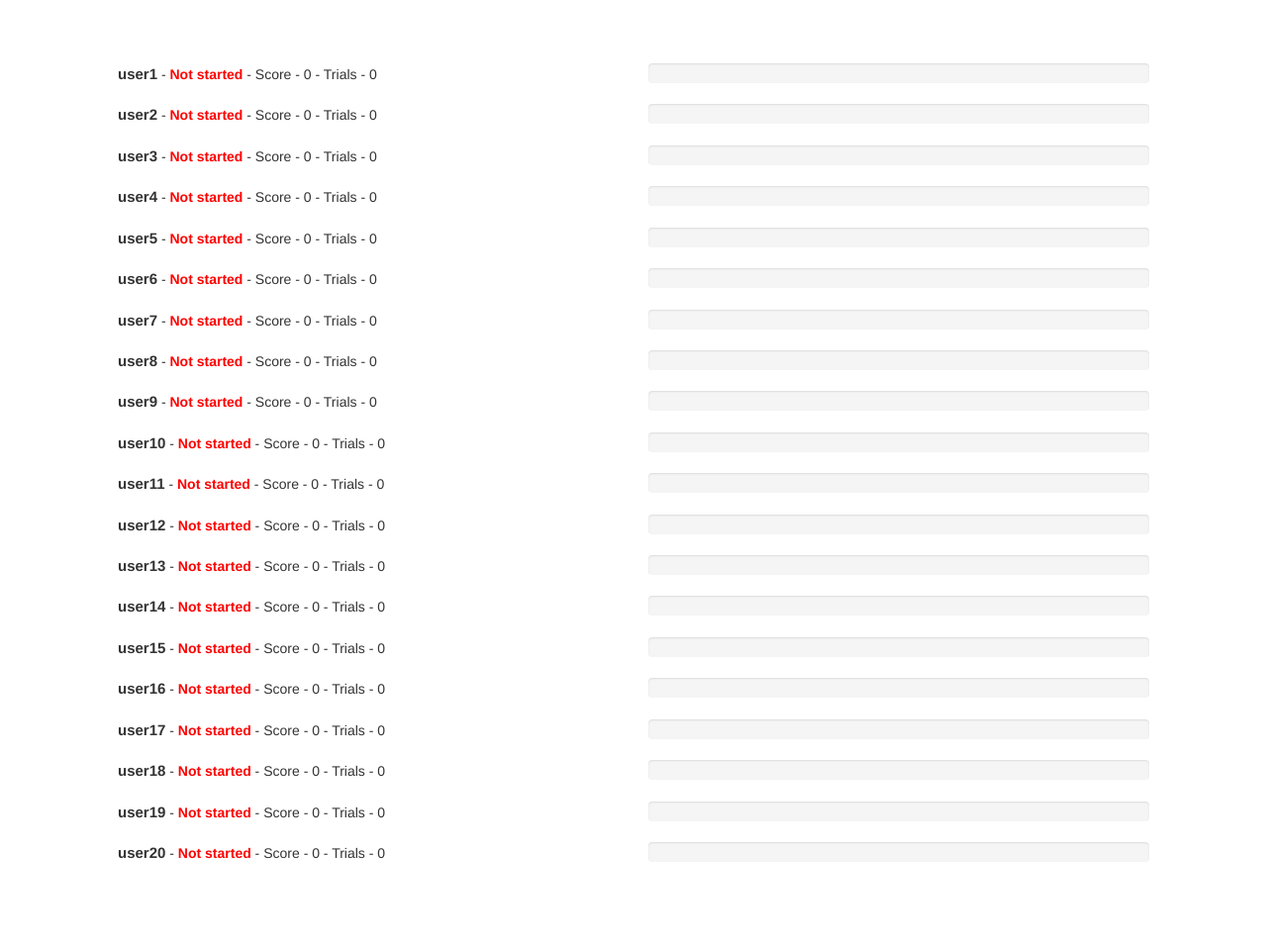
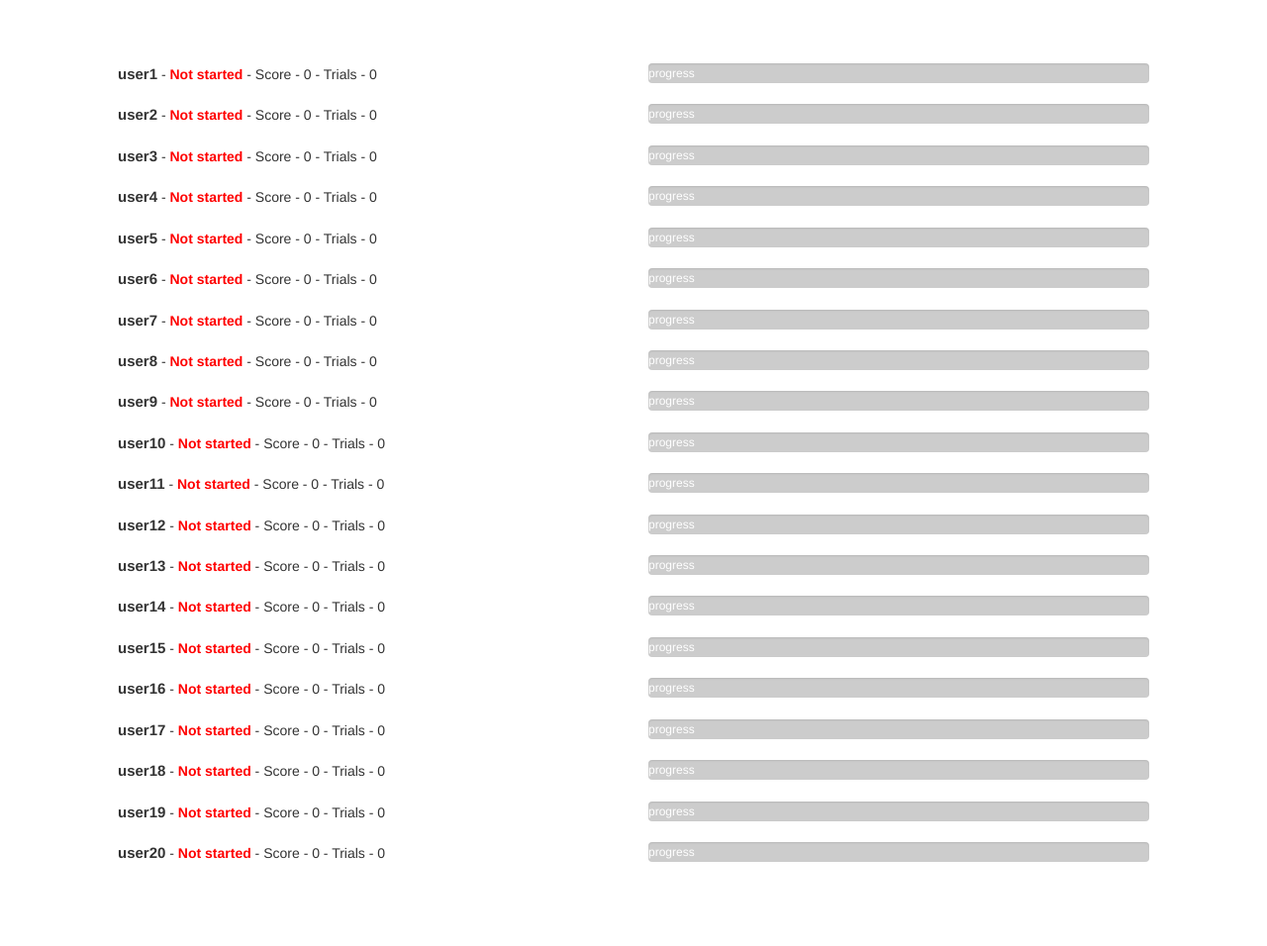
Before and after one commit to josephtey/Flask-MachineLearning-Flashcards, a Flask app: page /realtime in a window 1280 px wide. Shown: the whole page at 99% size. Run offline with Flask 2, Linux system fonts and the light colour scheme; data comes from the database, SQL or seed files in the repository; both versions use the stored data as it was after the commit; some libraries are stand-ins or nearby versions.

Commit message:
few changes

```diff
--- a/app/templates/consent.html
+++ b/app/templates/consent.html
@@ -5,6 +5,7 @@
 {% block page_content %}
 
     <h1>consent</h1> <br/>
+    <b style="font-size:20px"> if you are on PRIVATE BROWSING MODE, please switch off; it will not work otherwise</b> <br/><br>
     <p style="font-size:15px">
       <b style="font-size:20px">What is this?</b> <br>
       My name is Joseph Tey, and I am a Year 10 student currently undertaking a VCE 3/4 subject known as Extended Investigation. For my research, I have created a flashcard website that helps students to memorise vocabulary words more efficiently. This experiment, aims to test the effectiveness of the website.
--- a/app/templates/questions.html
+++ b/app/templates/questions.html
@@ -12,7 +12,7 @@
       <p>Do you think the computer assisted you to learn more efficiently? Why or why not?</p>
       <textarea name="spec" class="form-control" rows=5></textarea><br/>
 
-      <h2>Please answer a few final questions regarding BOTH sets.</h2>
+      <h2>Please answer ALL of the below questions; the experiment is not complete until they are submitted.</h2>
       <p><b>Q1: </b>If you had a test tomorow, what percentage do you think you will achieve for each set?</p>
       <label>Set 1:</label>
       <input name="field1" class="form-control" type="text"> <br/>
--- a/app/templates/realtime.html
+++ b/app/templates/realtime.html
@@ -11,8 +11,8 @@
                 <b style="font-size: 15px">{{key}}</b>{% if ls[key].split(',')[0] == '0' %} - <b class="red">Not started</b>{% else %} - <b class="green">Started</b>{% endif %} - Score - {{ls[key].split(',')[1]}} - Trials - {{ls[key].split(',')[2]}}
               </div>
               <div class="col-sm-6">
-                <div class="progress" style="margin-bottom:0">
-                  <div class="progress-bar"role="progressbar" aria-valuenow="{{(ls[key].split(',')[2]|int/210)*100}}" aria-valuemin="0" aria-valuemax="100" style="width:{{(ls[key].split(',')[2]|int/210)*100}}%"></div>
+                <div class="progress" style="margin-bottom:0; background:#cccccc">
+                  <div class="progress-bar"role="progressbar" aria-valuenow="{{(ls[key].split(',')[2]|int/210)*100}}" aria-valuemin="0" aria-valuemax="100" style="width:{{(ls[key].split(',')[2]|int/210)*100}}%">progress</div>
                 </div>
               </div>
             </div>
```
Also changed, not shown: data-dev.sqlite.
